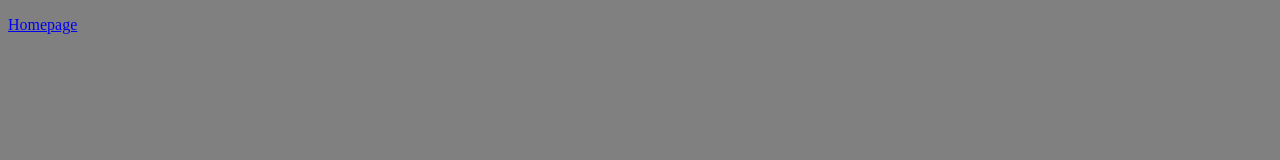
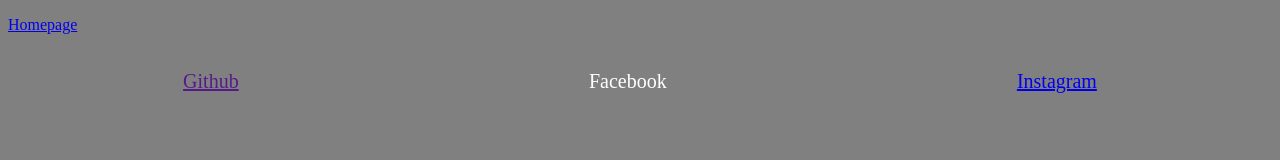
Before and after one commit to nate8all/nathan.github.io, a plain HTML site: page contact.html in a window 1280 px wide. Drawn offline with Linux system fonts and the light colour scheme.

Commit message:
I made changes

```diff
--- a/contact.html
+++ b/contact.html
@@ -6,5 +6,10 @@
     </head>
     <body>
     <a href="index.html"><p>Homepage</p></a>
+    <div class="rowC">
+                <a href=""><p>Github</p></a>
+                <p>Facebook</p>
+                <a href="https://www.instagram.com/n8.north/"><p>Instagram</p></a>
+        </div>
     </body>
 </html>
--- a/internalpage.css
+++ b/internalpage.css
@@ -1,3 +1,11 @@
 body {
     background-color: grey;
 }
+
+.rowC{
+    display:flex;
+    justify-content: space-around;
+    background-color:grey;
+    color:white;
+    font-size:20px;
+}
--- a/style.css
+++ b/style.css
@@ -4,7 +4,7 @@
     }
 .row3 {
     display: flex;
-    justify-content: space-around;}
+    justify-content:space-around;}
 .row{
 
     background-color:grey;
@@ -38,11 +38,14 @@
 }
 .name{
     font-size:80px;
+    color: white;
 }
-.rowC{
-    display:flex;
-    justify-content: space-around;
-    background-color:grey;
-    color:white;
-    font-size:20px;
+
+
+body {
+    background-color: black;
 }
+
+.rowfooter {
+    color: grey;
+}
```
